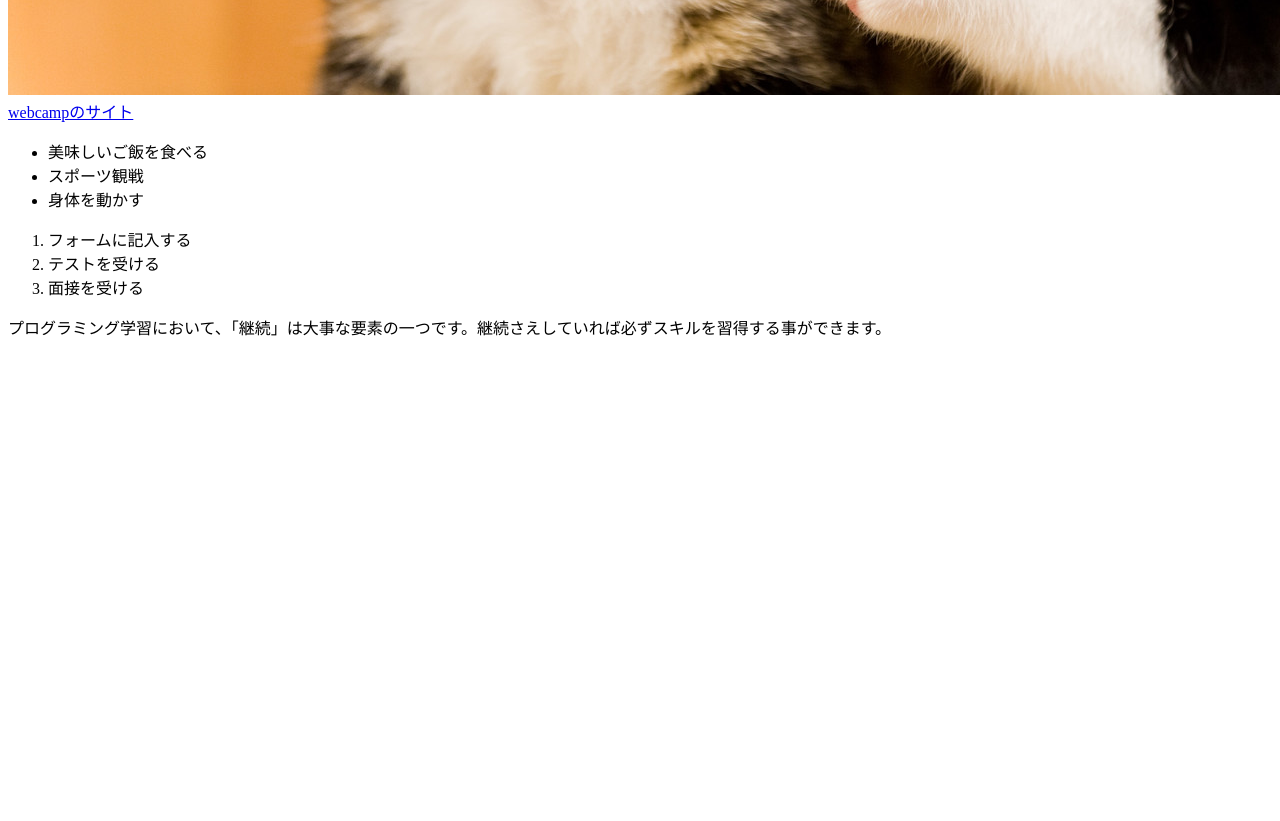
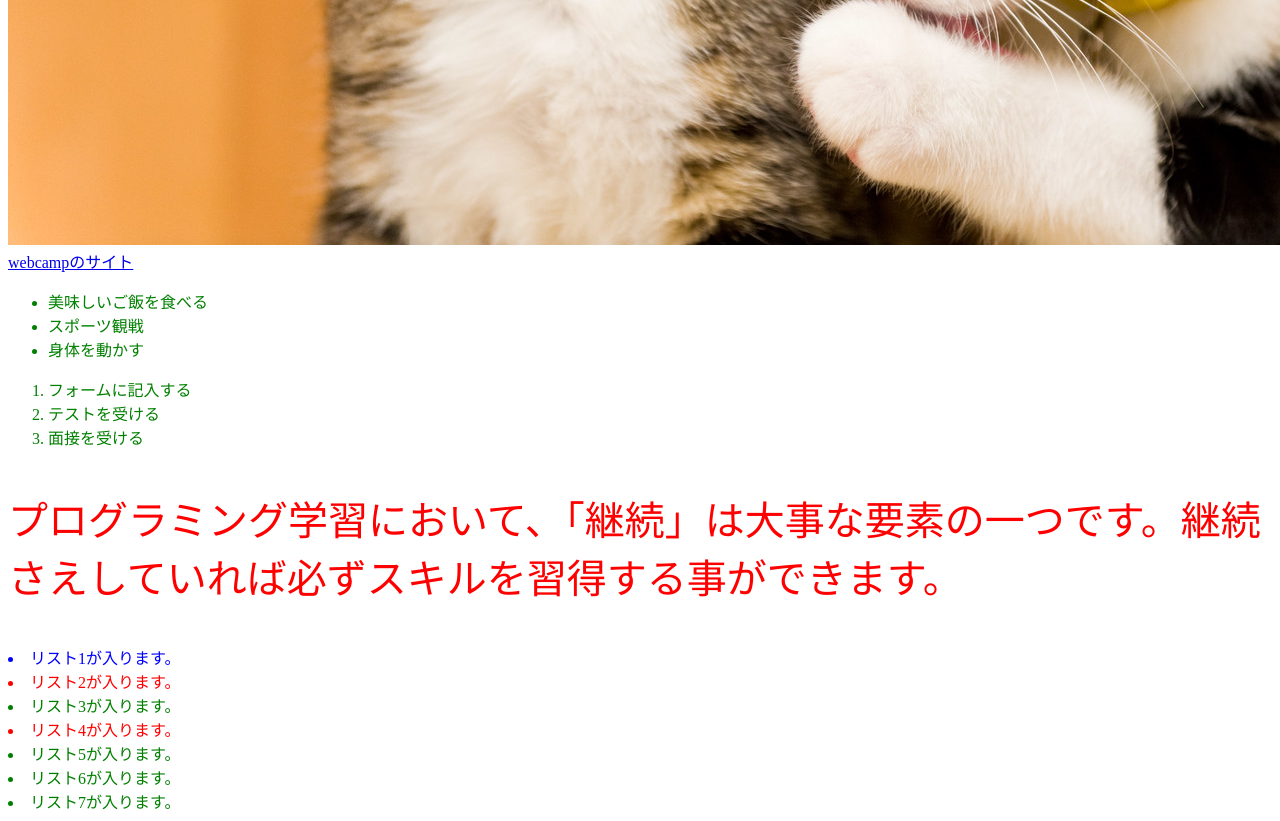
Before and after one commit to matsuba9393/webcamp, a plain HTML site: page practice/index.html in a window 1280 px wide. Shown: the part 1420-2241 px from the top of the page. Before the commit the page ends 1775 px from the top, so only its background shows below. Drawn offline with Linux system fonts and the light colour scheme.

Commit message:
[Update]Webサイトを作ってみよう-3

```diff
--- a/practice/index.html
+++ b/practice/index.html
@@ -38,6 +38,14 @@
 
   <p>プログラミング学習において、「継続」は大事な要素の一つです。継続さえしていれば必ずスキルを習得する事ができます。</p>
 
+  <li id= "list_id">リスト1が入ります。</li>
+  <li class= "list_class">リスト2が入ります。</li>
+  <li>リスト3が入ります。</li>
+  <li class= "list_class">リスト4が入ります。</li>
+  <li>リスト5が入ります。</li>
+  <li>リスト6が入ります。</li>
+  <li>リスト7が入ります。</li>
+
 
   </body>
 </html>
--- a/practice/style.css
+++ b/practice/style.css
@@ -0,0 +1,16 @@
+p {
+    font-size: 40px;
+    color: red;
+  }
+
+  li {
+    color: green;
+  }
+
+  #list_id {
+    color: blue;
+  }
+
+  .list_class {
+    color: red;
+  }
```
